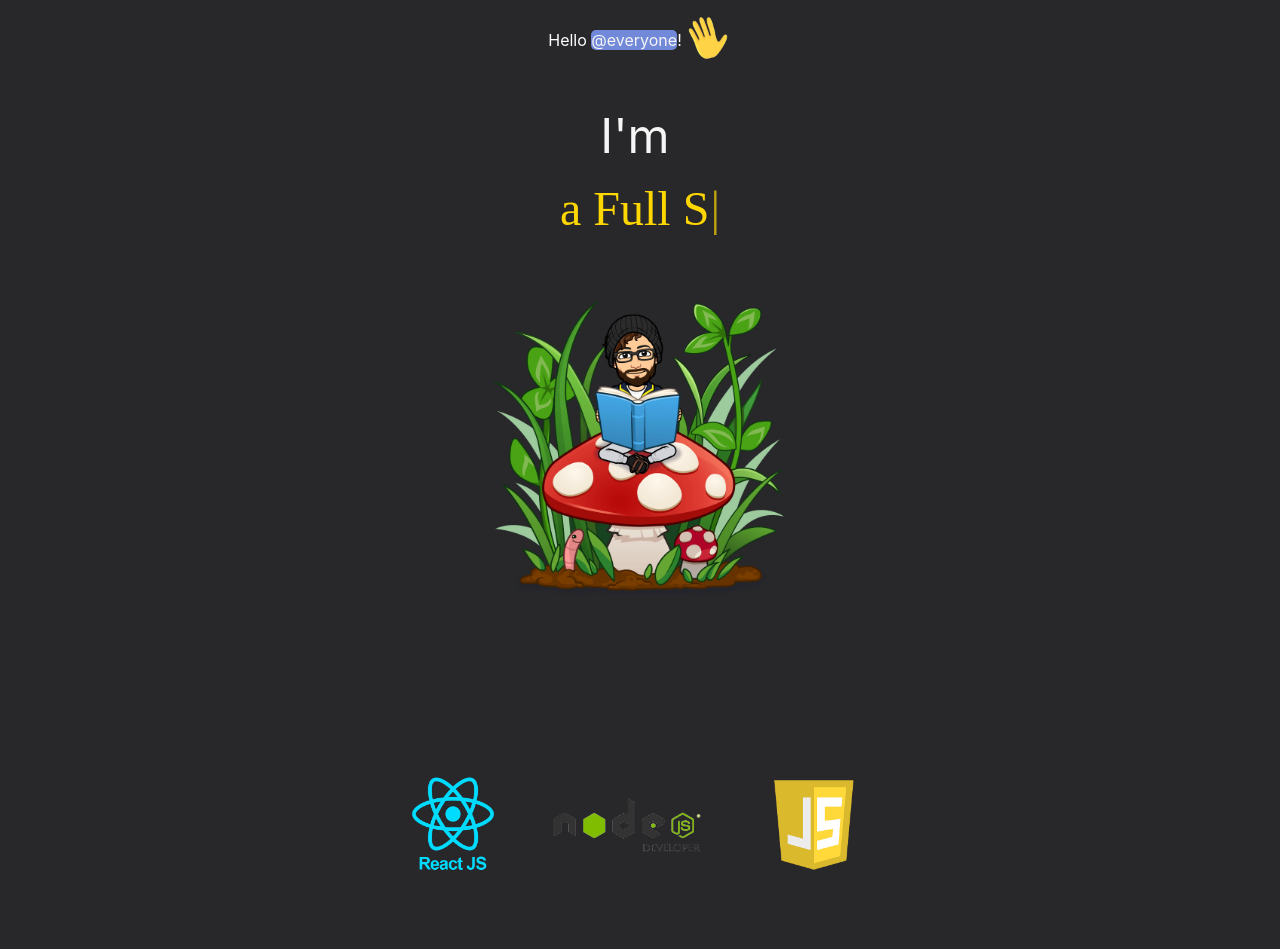
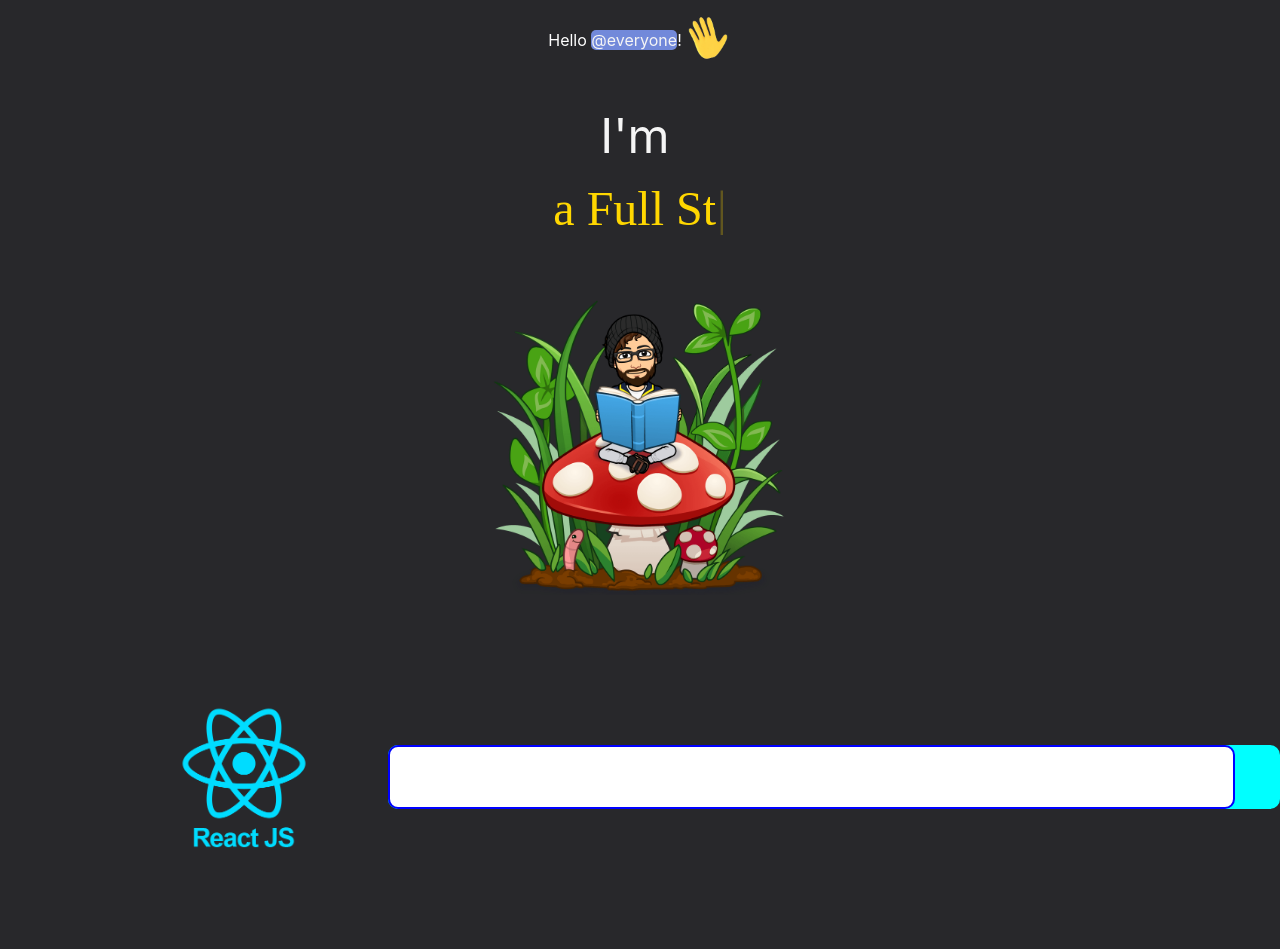
Before and after one commit to KlausMikhaelson/New-portfolio, a React (Create React App) app in the folder client/: page / in a window 1280 px wide. Shown: the top 949 px of the page. Built offline with nearby package versions, Linux system fonts and the light colour scheme; the HTML template or start-up script is replaced by a standard one.

Commit message:
added progressbar in lang

```diff
--- a/client/src/components/Hero.css
+++ b/client/src/components/Hero.css
@@ -64,7 +64,7 @@
         font-size: 1rem;
     }
     .logo-image img {
-    width: 395px;
+    height: 50vh;
 
     }
 }
--- a/client/src/components/Language.css
+++ b/client/src/components/Language.css
@@ -1,10 +1,35 @@
 .lang {
-    display: flex;
-    align-items: center;
-    justify-content: center;
-    padding: 100px;
+    display: grid;
+    margin-left: 100px;
 }
 
 .lang img {
-    height: 100px;
+    height: 150px;
+    margin: 30px;
 }
+
+
+.react-lang {
+    display: flex;
+}
+
+.react {
+    background-color: white;
+    border: 2px solid white;
+    height: 20px;
+    /* margin-top: 4px; */
+    padding: 30px;
+    border-radius: 10px;
+    color: white;
+    border: 2px solid blue;
+    width: 95%;
+}
+
+.progress {
+    display: flex;
+    background-color: aqua;
+    width: 100%;
+    height: 64px;
+    margin-top: 70px;
+    border-radius: 10px;
+}
--- a/client/src/components/Language.js
+++ b/client/src/components/Language.js
@@ -3,15 +3,22 @@ import Reactimg from '../Assets/react.png'
 import Nodejs from "../Assets/nodejs.png"
 import Js from "../Assets/js.png"
 import "./Language.css"
+import Java from "../Assets/java.png"
 
 
 const Language = () => {
   return (
     <>
       <div className='lang'>
+        <div className='react-lang'>
           <img src={Reactimg} alt="React" />
+          <div className='progress'>
+        <span className='react'></span>
+          </div>
+        </div>
           <img src={Nodejs} alt="NodeJs" />
           <img src={Js} alt="Js" />
+          <img src={Java} alt="Java" />
       </div>
     </>
   )
```
Also changed, not shown: client/src/Assets/java.png (added).
